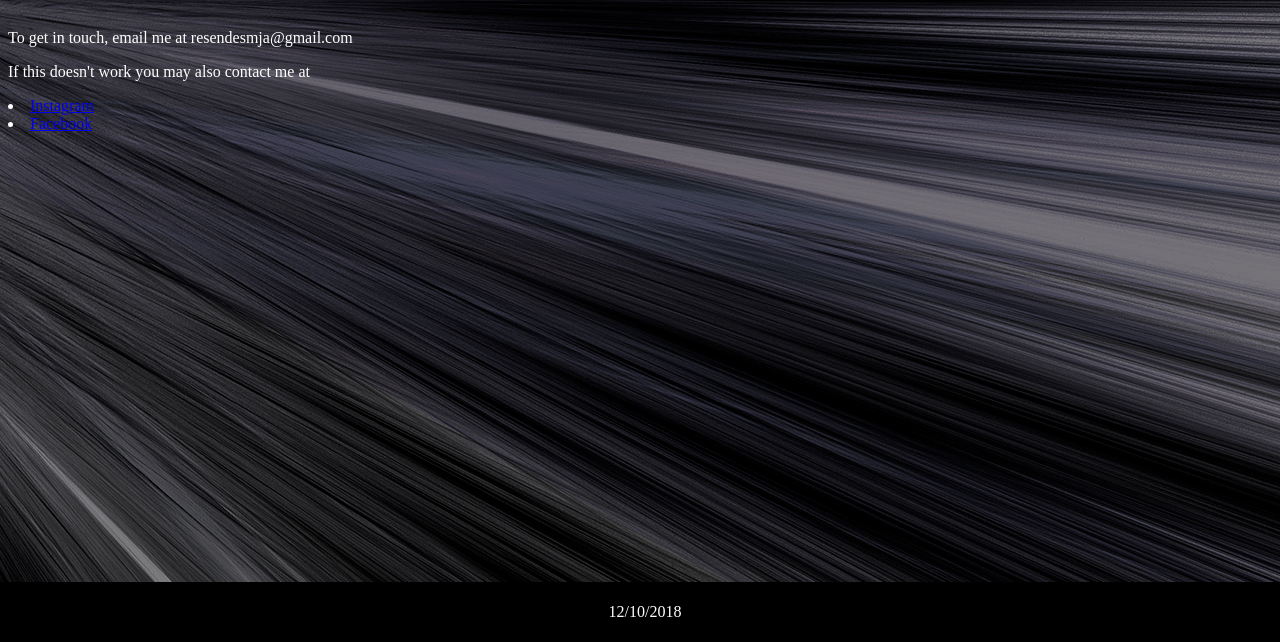
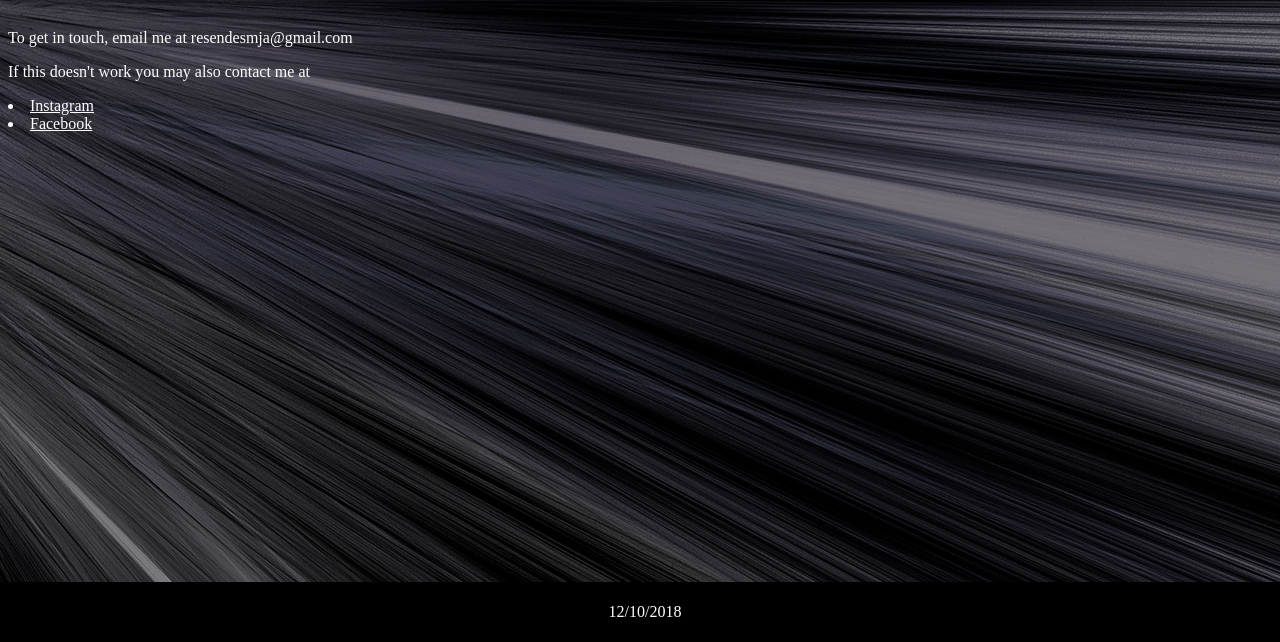
Before and after one commit to mattresendes/mattresendes.github.io, a plain HTML site: page contact.html in a window 1280 px wide. Shown: the part 158-800 px from the top of the page. Drawn offline with Linux system fonts and the light colour scheme.

Commit message:
Update style.css

```diff
--- a/style.css
+++ b/style.css
@@ -64,3 +64,6 @@ footer{
 ul li a {
     color: white;
 }
+li a {
+    color: white;
+}
```
